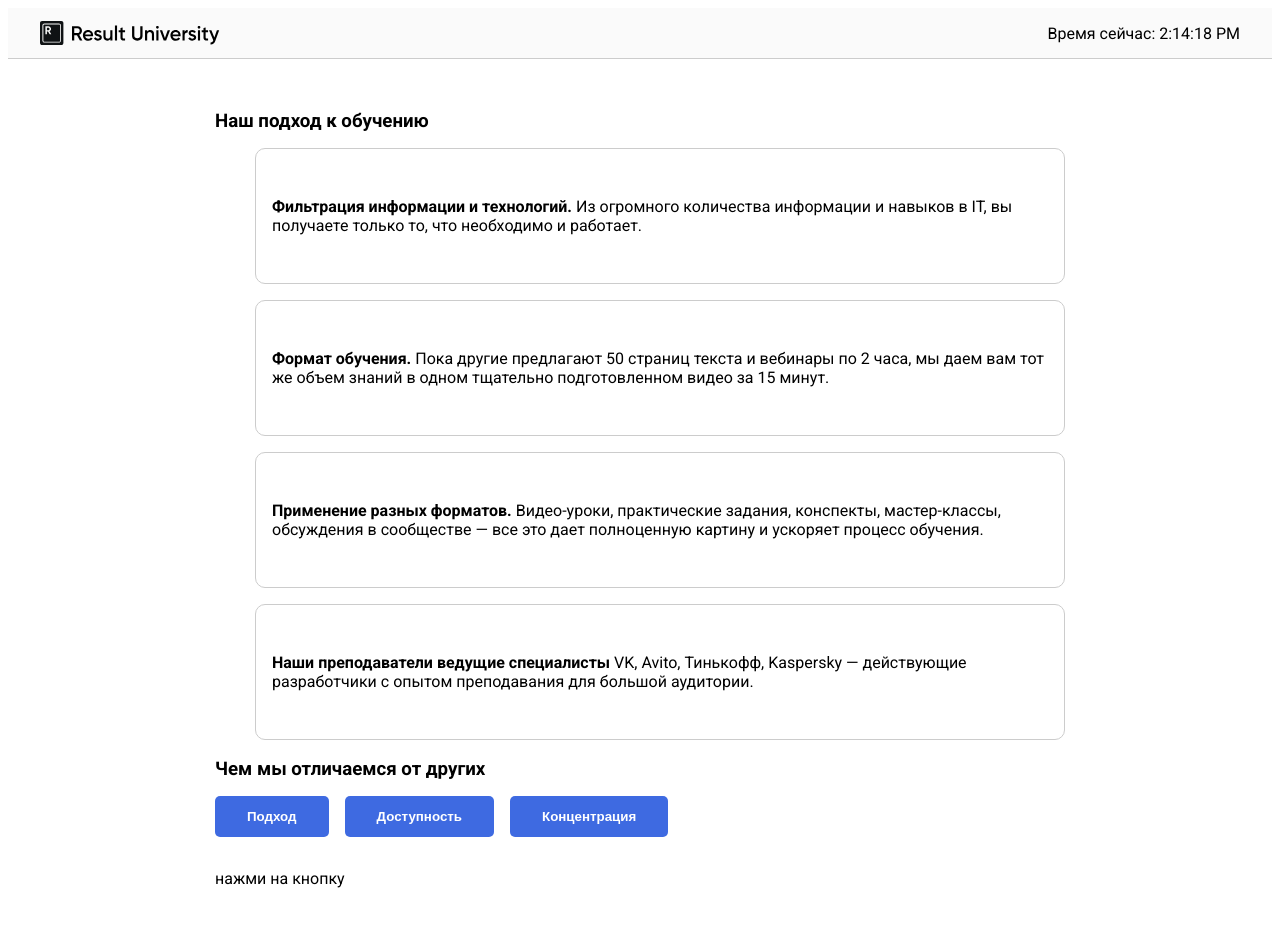
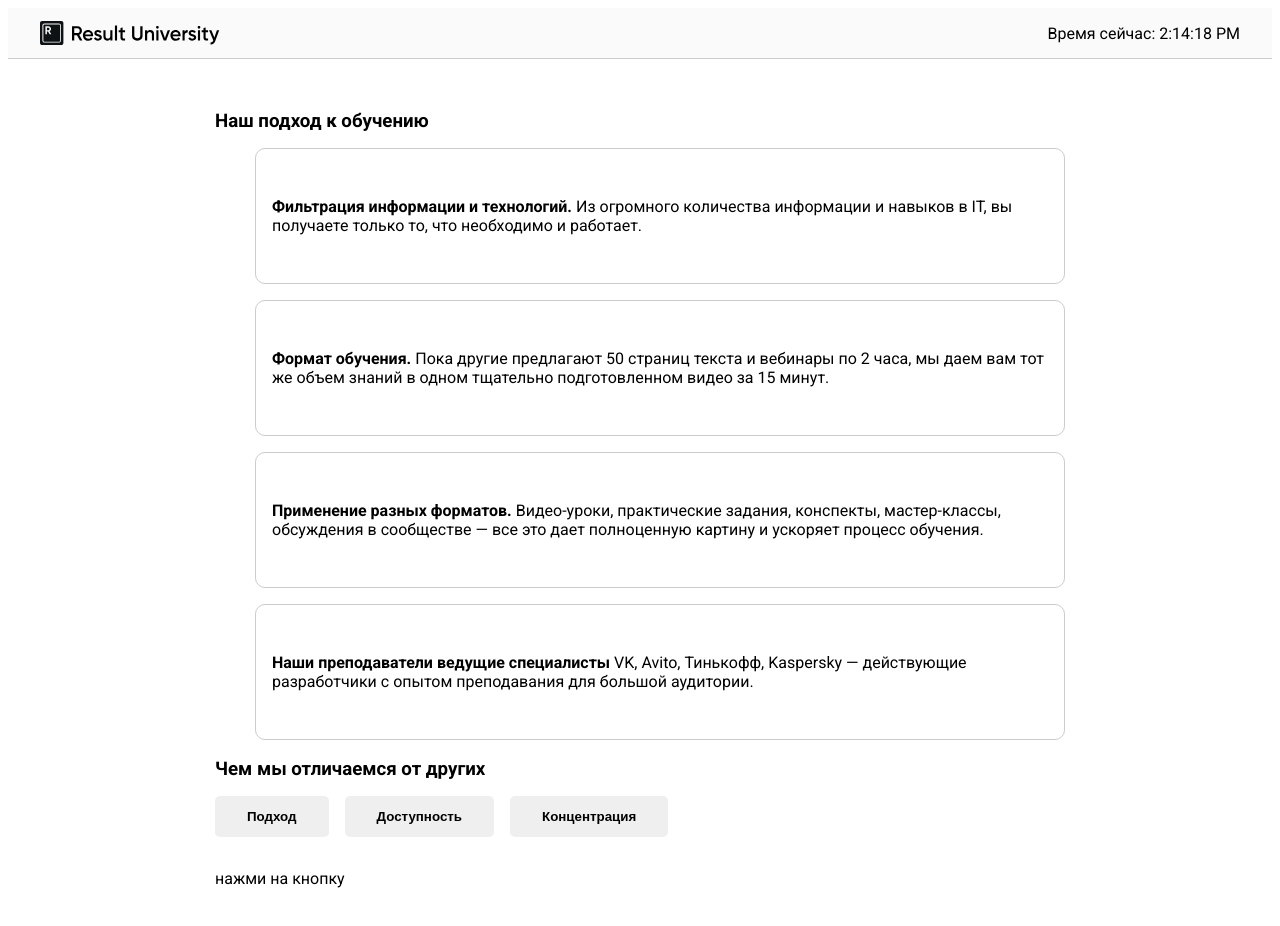
Before and after one commit to KaifasKainPepegich/Vladik-L1, a React (Vite) app: page / in a window 1280 px wide. Shown: the top 926 px of the page. Built offline with nearby package versions, Linux system fonts and the light colour scheme.

Commit message:
переделал кнопки

```diff
--- a/src/App.jsx
+++ b/src/App.jsx
@@ -24,13 +24,19 @@ export default function App() {
         <section>
           <h3>Чем мы отличаемся от других</h3>
 
-          <Button onClick={() => setContentType('way')}>Подход</Button>
-          <Button onClick={() => setContentType('easy')}>Доступность</Button>
-          <Button onClick={() => setContentType('program')}>Концентрация</Button>
+          <Button isActive={contentType === 'way'} onClick={() => setContentType('way')}>
+            Подход
+          </Button>
+          <Button isActive={contentType === 'easy'} onClick={() => setContentType('easy')}>
+            Доступность
+          </Button>
+          <Button isActive={contentType === 'program'} onClick={() => setContentType('program')}>
+            Концентрация
+          </Button>
 
-          {contentType ? <p>{differences[contentType]}</p> : <p>нажми на кнопку</p>}
+          {!contentType && <p>нажми на кнопку</p>}
 
-          <p>{differences[contentType]}</p>
+          {contentType && <p>{differences[contentType]}</p>}
         </section>
       </main>
     </>
--- a/src/components/Button/Button.jsx
+++ b/src/components/Button/Button.jsx
@@ -1,8 +1,8 @@
-import classes from './Button.module.scss'
+import styles from './Button.module.scss'
 
-export default function Button({ children, onClick }) {
+export default function Button({ children, onClick, isActive }) {
   return (
-    <button className={classes.button} onClick={onClick}>
+    <button className={`${styles.button} ${isActive ? styles.active : ''}`} onClick={onClick}>
       {children}
     </button>
   )
--- a/src/components/Button/Button.module.scss
+++ b/src/components/Button/Button.module.scss
@@ -6,19 +6,12 @@
   transition: all 0.3s;
   font-weight: bold;
   margin-right: 1rem;
+}
+
+.button:hover {
+  opacity: 0.8;
+}
+.button.active {
   background: #3e6ae1;
   color: #fff;
-
-  &:hover {
-    opacity: 0.8;
-  }
 }
-
-/* .button:hover {
-  opacity: 0.8;
-} */
-
-/* .button.active {
-  background: #3e6ae1;
-  color: #fff;
-} */
```
